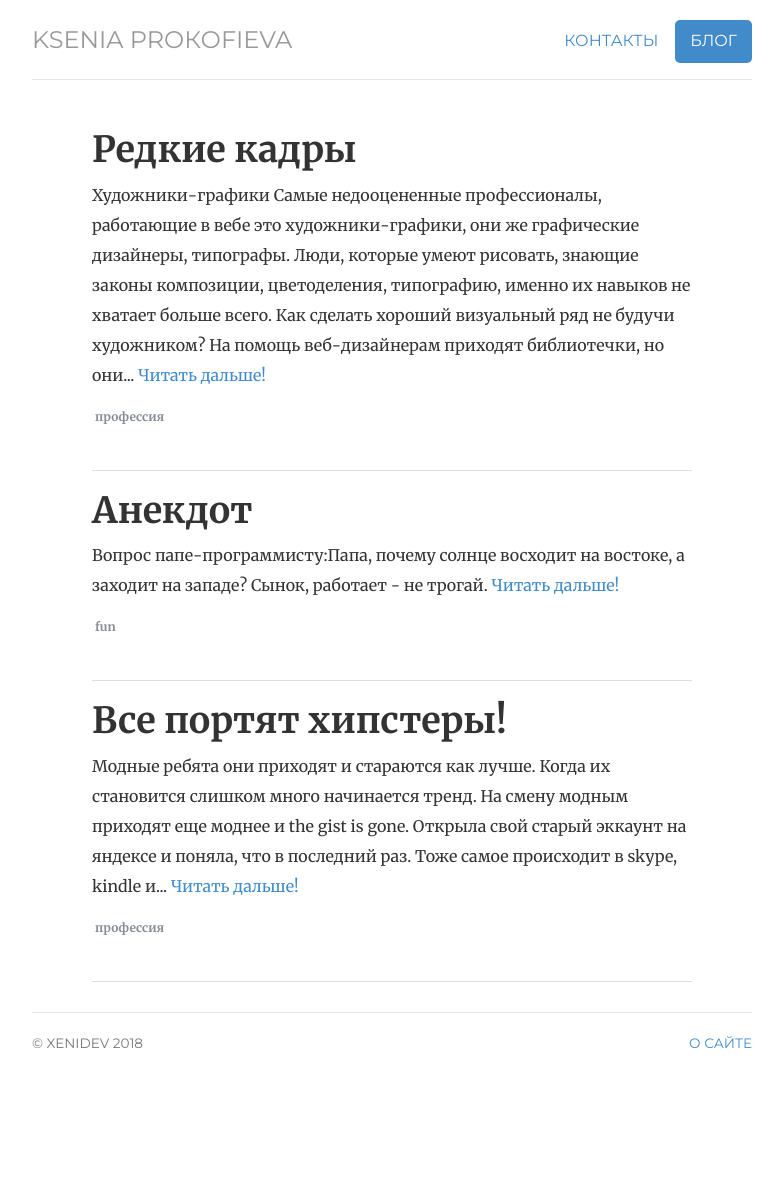
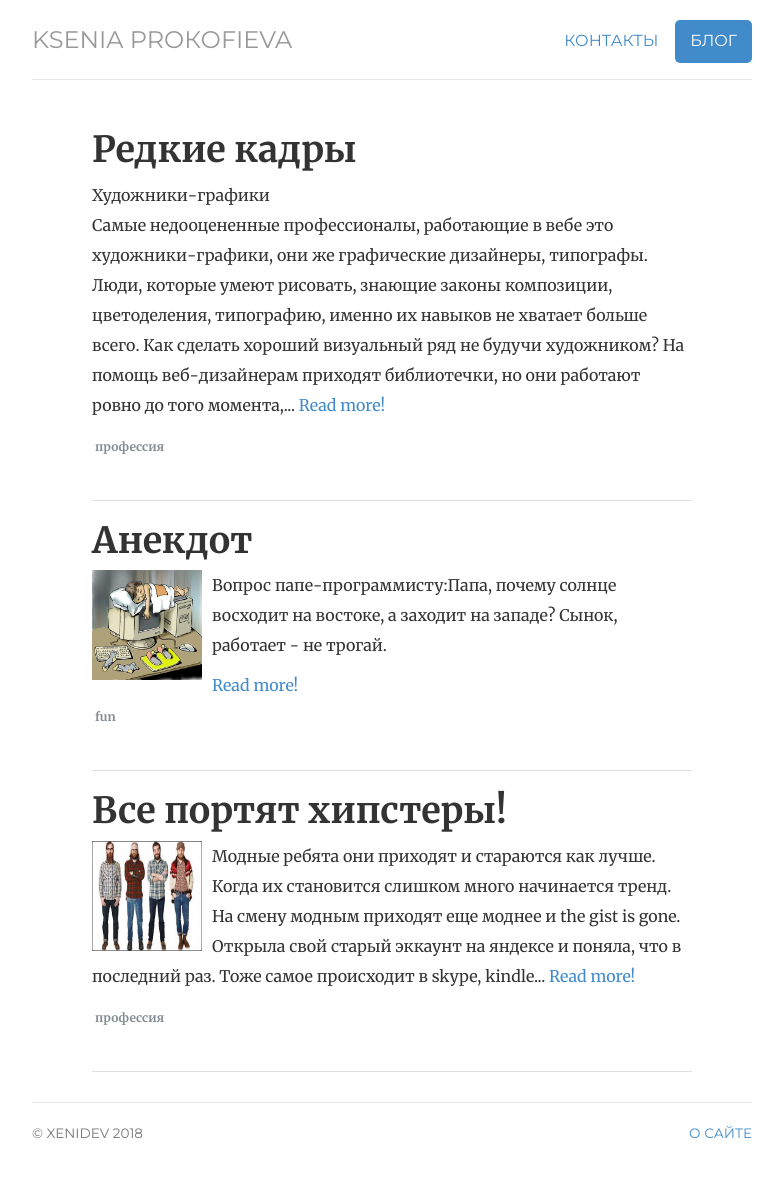
Before and after one commit to ValeraS/xenidev.github.io, a Jekyll site: the page built from notes/index.html, in a window 1280 px wide. Shown: the whole page, without its empty margins (248-1031 px from the left). Built offline with Jekyll 4.4.1, drawn with Linux system fonts in a browser that asks for light colours; before the commit the page ends 1105 px from its top, so only the background shows below that.

Commit message:
Update post-list.html

```diff
--- a/_includes/post-list.html
+++ b/_includes/post-list.html
@@ -7,7 +7,7 @@
 
 
 
-            <p class="nice-text">{{ post.content | strip_html | truncatewords: 45 }} <a href="{{ BASE_PATH }}{{ post.url }}">Читать дальше!</a></p>
+            {{ post.content | remove: '<h2>' | remove: '</h2>' | truncatewords: 50 }} <a href="{{ BASE_PATH }}{{ post.url }}">Read more!</a>
 
 
 
```
